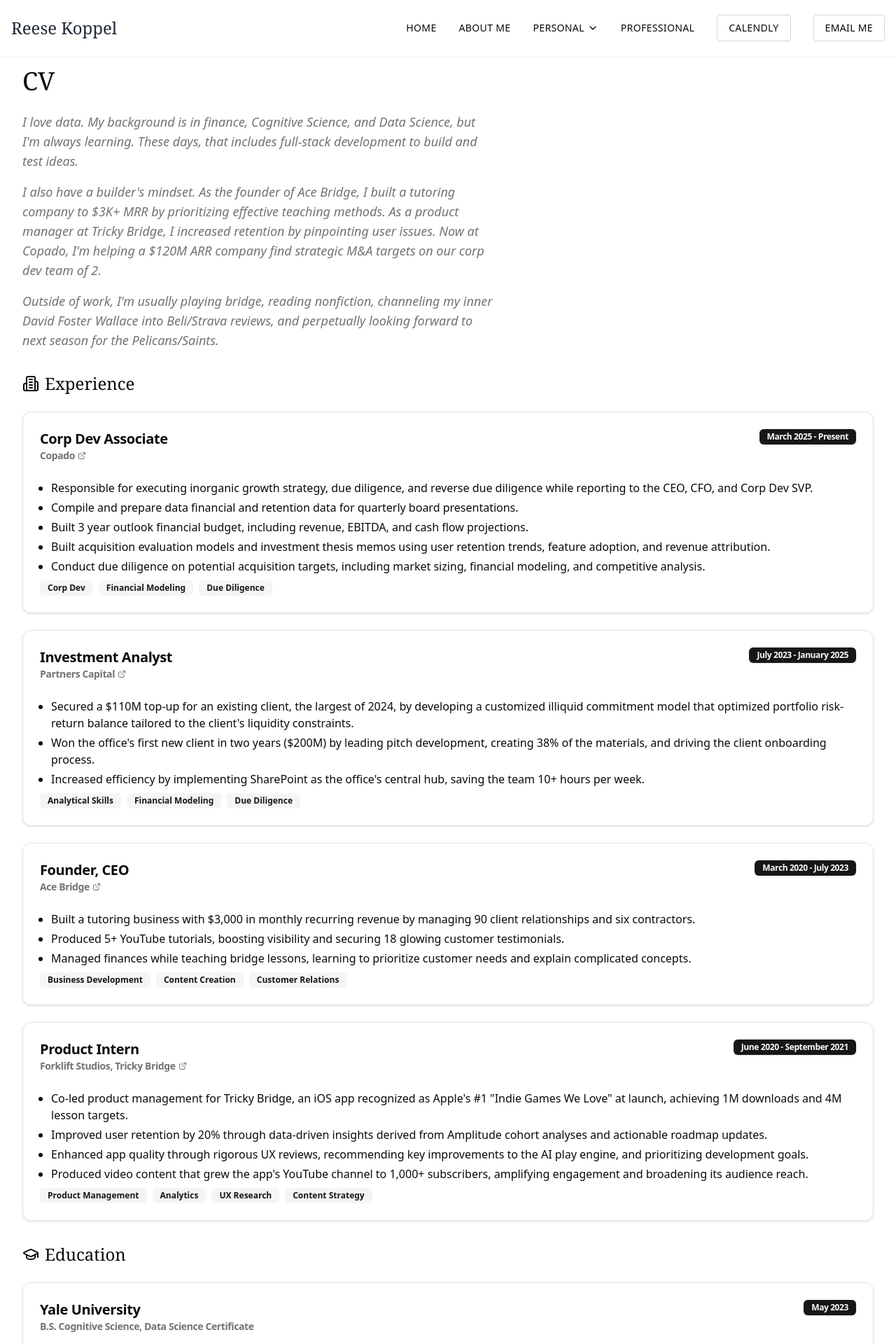
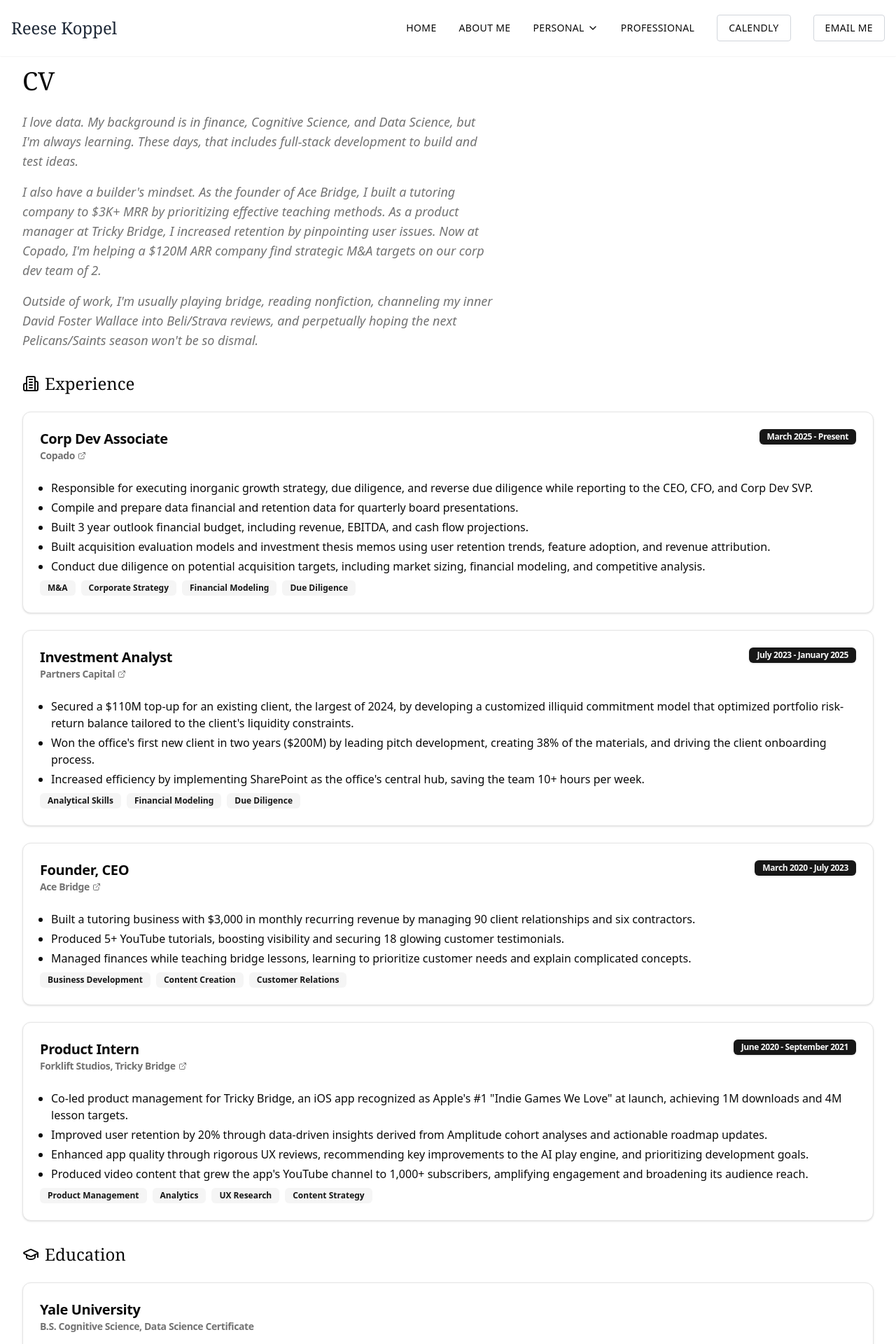
Before and after one commit to rk504/personal-website, a Next.js app: page /professional in a window 1280 px wide. Shown: the top 1920 px of the page at 70% size. Built offline with nearby package versions, Linux system fonts and the light colour scheme.

Commit message:
resume updates

```diff
--- a/app/professional/page.tsx
+++ b/app/professional/page.tsx
@@ -28,7 +28,7 @@ export default function Professional() {
 
               <p>
                 Outside of work, I'm usually playing bridge, reading nonfiction, channeling my inner David Foster Wallace into Beli/Strava reviews, and
-                perpetually looking forward to next season for the Pelicans/Saints.
+                perpetually hoping the next Pelicans/Saints season won't be so dismal.
               </p>
             </div>
           </div>
@@ -69,7 +69,8 @@ export default function Professional() {
                     <li>Conduct due diligence on potential acquisition targets, including market sizing, financial modeling, and competitive analysis.</li>
                   </ul>
                   <div className="flex flex-wrap gap-2 mt-4">
-                    <Badge variant="secondary">Corp Dev</Badge>
+                    <Badge variant="secondary">M&A</Badge>
+                    <Badge variant="secondary">Corporate Strategy</Badge>
                     <Badge variant="secondary">Financial Modeling</Badge>
                     <Badge variant="secondary">Due Diligence</Badge>
                   </div>
@@ -195,7 +196,6 @@ export default function Professional() {
                     <span className="text-xl font-semibold">Yale University</span>
                     <p className="text-sm text-muted-foreground">B.S. Cognitive Science, Data Science Certificate</p>
                   </div>
-                  <Badge>May 2023</Badge>
                 </CardTitle>
               </CardHeader>
               <CardContent>
```
